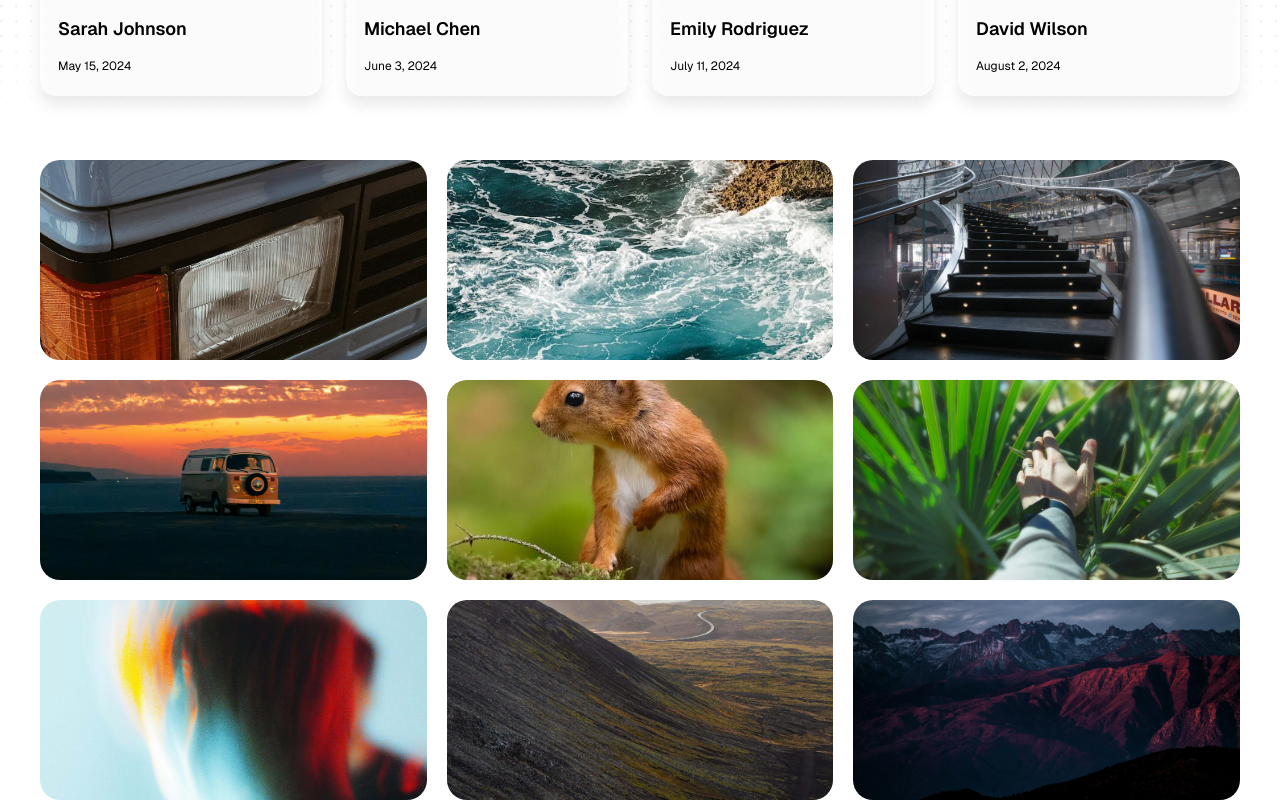
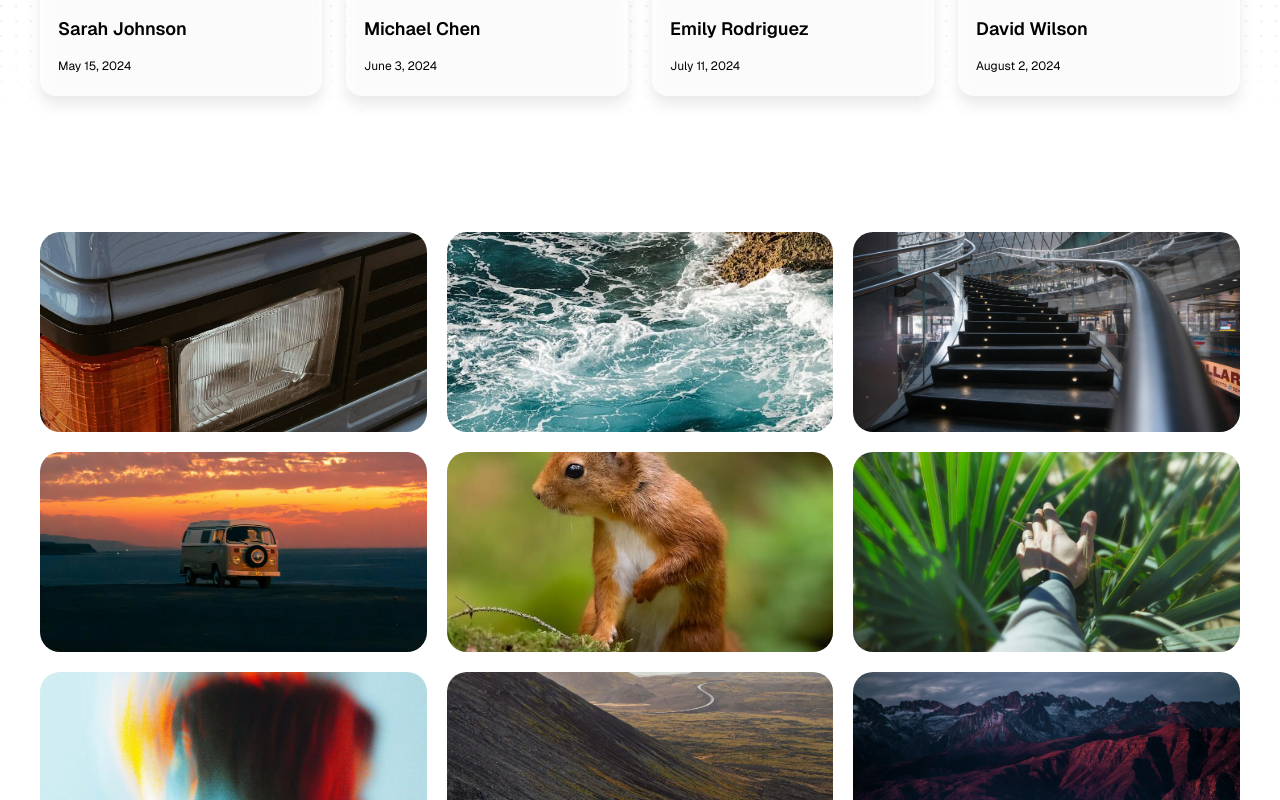
Before and after one commit to jianhuagao/Libran, a Next.js app: page / in a window 1280 px wide. Shown: the part 5720-6520 px from the top of the page. Built offline with nearby package versions, Linux system fonts and the light colour scheme.

Commit message:
style(showarea): 优化图片展示区域的间距和悬浮效果
- 增加组件外部垂直间距，提升页面布局美观度
- 调整悬浮时的背景阴影效果，增加视觉层次感
- 为图片悬浮状态添加延迟，提高动画流畅性
- 调整内边距，提升内容区间隔体验

```diff
--- a/src/components/partials/ShowArea/index.tsx
+++ b/src/components/partials/ShowArea/index.tsx
@@ -16,19 +16,19 @@ const images = [
 
 export default function ShowArea() {
   return (
-    <div className="grid max-w-screen grid-cols-[repeat(auto-fill,minmax(300px,1fr))] gap-5 overflow-x-clip px-10 py-6">
+    <div className="my-12 grid max-w-screen grid-cols-[repeat(auto-fill,minmax(300px,1fr))] gap-5 overflow-x-clip px-10 py-12">
       {images.map(image => (
         <div key={image.id} className="group h-[200px] ease-in-out hover:z-30">
           <div className="transition-all duration-400 hover:scale-105">
             <div className="relative size-full rounded-3xl transition-all duration-200 group-hover:scale-110 group-hover:p-[6px] group-hover:delay-400">
               <Image src={image.src} alt="" fill className="absolute inset-0 -z-20 scale-[0.95] rounded-3xl object-cover" />
-              <div className="absolute inset-0 -z-10 rounded-3xl bg-white/50 backdrop-blur-lg group-hover:-m-1 group-hover:delay-400 dark:bg-black/50"></div>
+              <div className="absolute inset-0 -z-10 rounded-3xl bg-white/50 backdrop-blur-lg group-hover:-m-1 group-hover:shadow-xl group-hover:delay-400 dark:bg-black/50"></div>
               <Image
                 src={image.src}
                 alt={image.alt}
                 width={300}
                 height={200}
-                className="z-30 h-[200px] w-full rounded-[20px] object-cover group-hover:shadow-2xl"
+                className="z-30 h-[200px] w-full rounded-[20px] object-cover group-hover:shadow-2xl group-hover:delay-400"
               />
               <div className="h-0 p-0 opacity-0 transition-all group-hover:h-[60px] group-hover:p-2 group-hover:opacity-100 group-hover:delay-400">
                 <p className="text-lg font-semibold">
```
